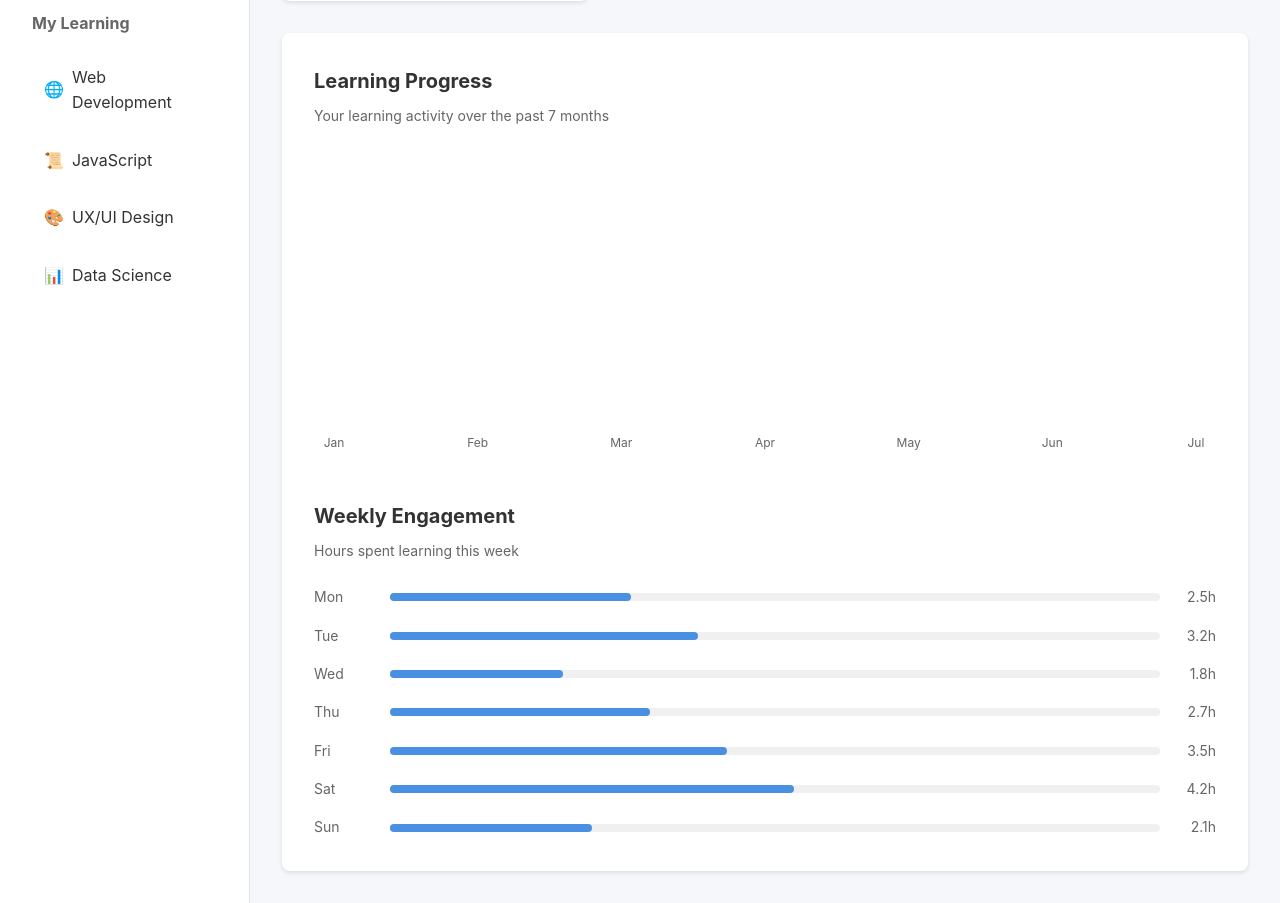
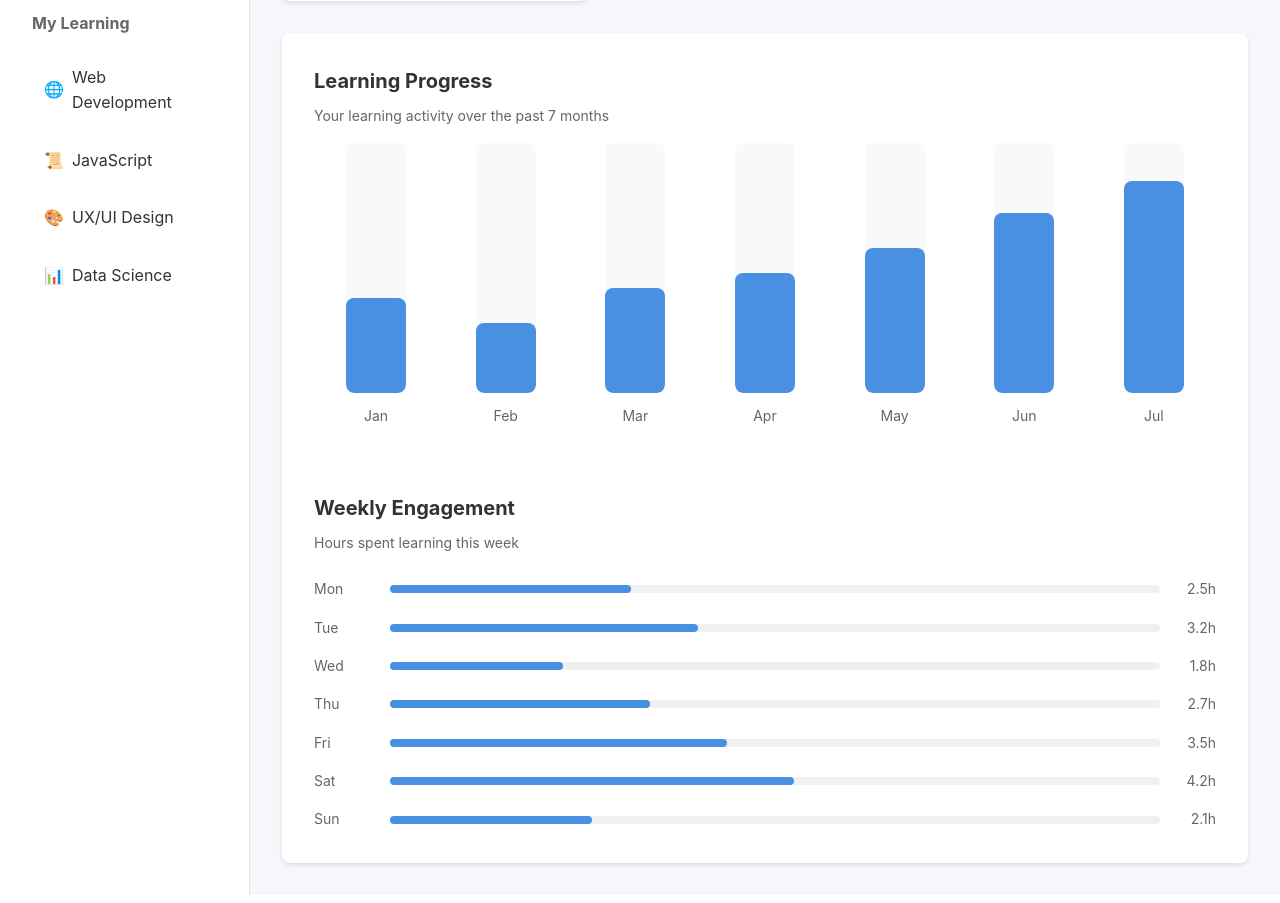
Before and after one commit to Aryan-Ark-02/Educational_Platform, a Flask app: page / in a window 1280 px wide. Shown: the part 447-1350 px from the top of the page. Run offline with Flask 3, Linux system fonts and the light colour scheme; a user stored in the database is signed in.

Commit message:
Update style.css

```diff
--- a/static/css/style.css
+++ b/static/css/style.css
@@ -181,37 +181,52 @@ body {
     justify-content: space-between;
     align-items: flex-end;
     height: 300px;
-    margin-bottom: 3rem;
+    margin: 2rem 0;
+    padding: 2rem;
+    background: white;
+    border-radius: 8px;
 }
 
 .monthly-progress {
     display: flex;
     flex-direction: column;
     align-items: center;
-    gap: 0.5rem;
-    width: 40px;
+    gap: 0.75rem;
+    width: 60px;
 }
 
 .progress-bar-vertical {
-    width: 40px;
-    height: 100%;
-    background: #f0f0f0;
-    border-radius: 4px;
+    width: 60px;
+    height: 250px;
+    background: #f8f9fa;
+    border-radius: 8px;
     position: relative;
+    overflow: hidden;
 }
 
 .progress-bar-vertical .progress {
     position: absolute;
     bottom: 0;
+    left: 0;
     width: 100%;
-    background: var(--primary-color);
-    border-radius: 4px;
+    background: #4A90E2;
+    border-radius: 8px;
     transition: height 0.3s ease;
 }
 
 .month-label {
-    font-size: 0.75rem;
+    font-size: 0.875rem;
     color: var(--text-light);
+    font-weight: normal;
+}
+
+.monthly-progress:hover .progress {
+    background: #4A90E2;
+    box-shadow: none;
+}
+
+.progress::after {
+    display: none;
 }
 
 /* Weekly Stats */
```
